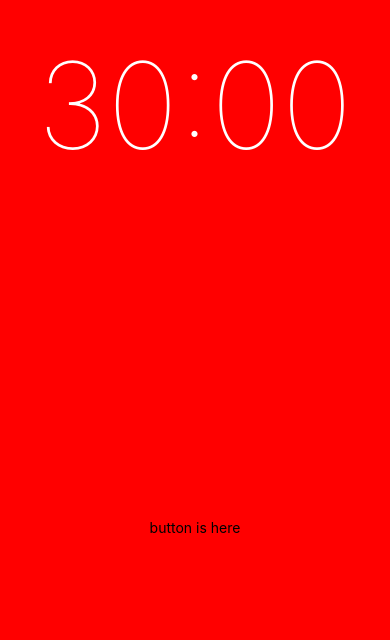
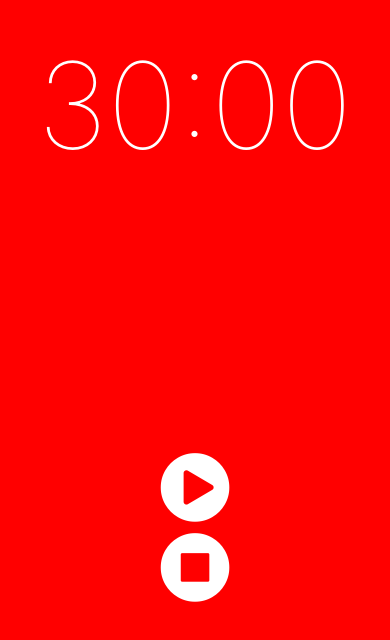
Before and after one commit to Kang-Yuchan/Redux-Practice, a React Native app: screen / in a window 390 px wide. Shown: the part 106-746 px from the top of the page. Built offline with nearby package versions, Linux system fonts and the light colour scheme.

Commit message:
Creating Button Component

```diff
--- /dev/null
+++ b/components/Button/index.js
@@ -0,0 +1,19 @@
+import React, { Component } from 'react';
+import { TouchableOpacity } from 'react-native';
+import PropTypes from 'prop-types';
+import { FontAwesome } from '@expo/vector-icons';
+
+function Button({ iconName, onPress }) {
+	return (
+		<TouchableOpacity onPressOut={onPress}>
+			<FontAwesome name={iconName} size={80} color="white" />
+		</TouchableOpacity>
+	);
+}
+
+Button.propTypes = {
+	iconName: PropTypes.string.isRequired,
+	onPress: PropTypes.func.isRequired
+};
+
+export default Button;
--- a/components/Timer/index.js
+++ b/components/Timer/index.js
@@ -1,5 +1,6 @@
 import React, { Component } from 'react';
 import { View, Text, StyleSheet, StatusBar } from 'react-native';
+import Button from '../Button/index';
 
 class Timer extends React.Component {
 	render() {
@@ -10,7 +11,8 @@
 					<Text style={styles.time}>30:00</Text>
 				</View>
 				<View style={styles.botSide}>
-					<Text>button is here</Text>
+					<Button iconName="play-circle" onPress={() => alert('This works!')} />
+					<Button iconName="stop-circle" onPress={() => alert('This works!')} />
 				</View>
 			</View>
 		);
--- a/package.json
+++ b/package.json
@@ -9,14 +9,15 @@
   },
   "dependencies": {
     "expo": "~36.0.0",
+    "prop-types": "^15.7.2",
     "react": "~16.9.0",
     "react-dom": "~16.9.0",
     "react-native": "https://github.com/expo/react-native/archive/sdk-36.0.0.tar.gz",
     "react-native-web": "~0.11.7"
   },
   "devDependencies": {
-    "babel-preset-expo": "~8.0.0",
-    "@babel/core": "^7.0.0"
+    "@babel/core": "^7.0.0",
+    "babel-preset-expo": "~8.0.0"
   },
   "private": true
 }
```
Also changed, not shown: 1 other file (tests, documents, lock files or other folders).
